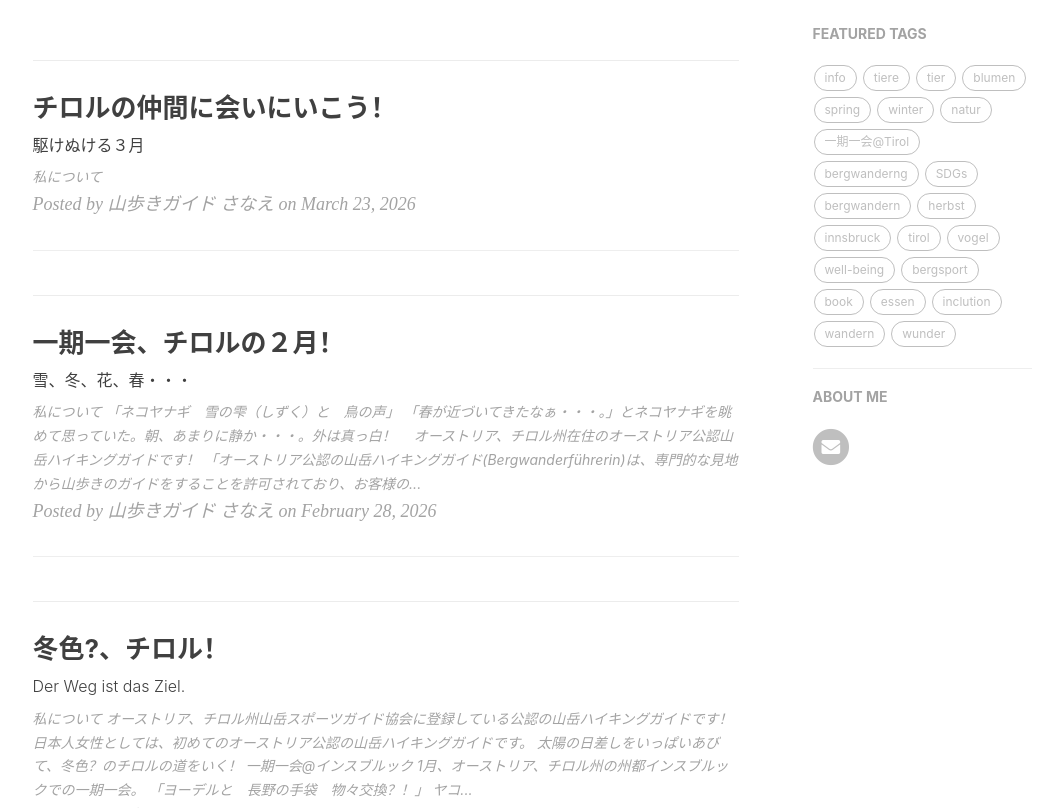
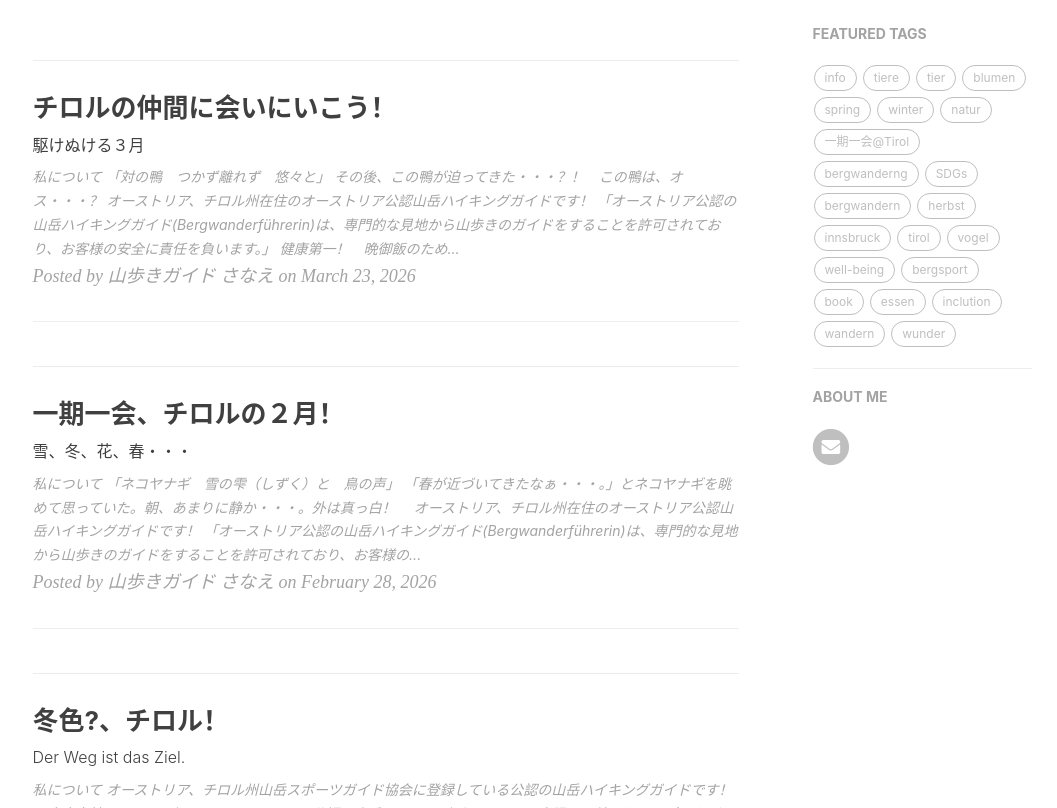
Before and after one commit to yamayagi/yamayagi.github.io, a Jekyll site: the page built from index.html, in a window 1280 px wide and 900 px high, scrolled down 330 px, cut to the strip 92-900 px from the top of the window. Shown: the whole strip, without its empty margins (135-1192 px from the left). Built offline with Jekyll 4.4.1, drawn with Linux system fonts in a browser that asks for light colours; nearby versions of some CDN libraries; the list of posts is cut into pages by our own code; comment, search, counter and statistics services are not loaded.

Commit message:
Update 2026-03-23-tier.md

```diff
--- a/_posts/2026-03-23-tier.md
+++ b/_posts/2026-03-23-tier.md
@@ -5,3 +5,77 @@
 ---
 
 # 私について
+
+![20260301ente](https://piwigo.schickl.de/i.php?/upload/2026/03/23/20260323142728-c6260ea5-me.jpg)
+
+「対の鴨　つかず離れず　悠々と」
+
+その後、この鴨が迫ってきた・・・？！　この鴨は、オス・・・？
+
+オーストリア、チロル州在住のオーストリア公認山岳ハイキングガイドです！
+
+「オーストリア公認の山岳ハイキングガイド(Bergwanderführerin)は、専門的な見地から山歩きのガイドをすることを許可されており、お客様の安全に責任を負います。」
+
+健康第一！　晩御飯のためのマスを買いに出かけました。　行く道、帰り道、同じ場所で２羽の鴨さんに会いました！
+
+カルヴェンデル（Karwendel）の清い湧水で、元気いっぱいのマスいっぱい！
+
+![20260301follele](https://piwigo.schickl.de/i.php?/upload/2026/03/23/20260323142759-f4ac01ba-me.jpg)
+
+
+# 衣替え・・・？！
+
+![20260303einhorngemse](https://piwigo.schickl.de/i.php?/upload/2026/03/23/20260323142839-19895368-me.jpg)
+
+３月に入って、一気に暖かくなりました。
+
+衣替え・・・？！
+
+毛が抜けてボサボサですが、いつもの笑顔で・・・。
+
+「優しい笑顔をいつもありがとう！」
+
+
+# まぶしい光の中で・・・
+
+![20260304alpendole](https://piwigo.schickl.de/i.php?/upload/2026/03/23/20260323143003-794896f8-me.jpg)
+
+羽があるので、ビューン。
+
+安心です。
+
+この人（動物）は・・・？
+
+![20260305steinbock1](https://piwigo.schickl.de/i.php?/upload/2026/03/23/20260323143125-90c45cbd-me.jpg)
+
+「おいおいおい　みどりに夢中で　危ないよ」
+
+２本足で立てるの凄いけど・・・。
+
+転げ落ちたら・・・？！
+
+
+#　美味しい・・・？！
+
+![20260310blaumeise](https://piwigo.schickl.de/i.php?/upload/2026/03/23/20260323143221-4543546b-me.jpg)
+
+猫柳の花が開いて・・・。
+
+「あぁ、美味しい！」
+
+
+# チロルの仲間に会いにいこう！
+
+![20260313gemsemutter](https://piwigo.schickl.de/i.php?/upload/2026/03/23/20260323143325-1d0714c7-me.jpg)
+
+ぽかぽか太陽、まぶしい光・・・。
+
+「うわっ、びっくりしたぁ・・・。」
+
+チロルの仲間たちもみんなご機嫌です！　優しい顔で待っています！
+
+![20260313gemsefamili](https://piwigo.schickl.de/i.php?/upload/2026/03/23/20260323143353-79cf3463-me.jpg)
+
+チロルの仲間に続いて、チロルの春をのんびり歩いてみませんか？
+
+みんなで待ってまーす！
```
